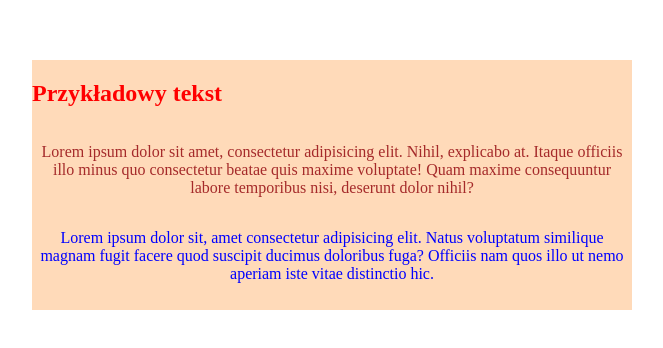
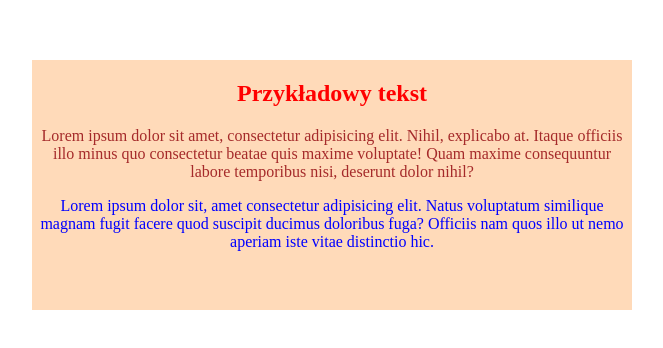
Before and after one commit to mateusz0dziubinski/ZadanieEdycjaNaglowkaParagrafu, a plain HTML site: page index.html in a window 1280 px wide. Shown: the part 198-546 px from the top of the page, without its empty margins (140-803 px from the left). Drawn offline with Linux system fonts and the light colour scheme.

Commit message:
Zadanie: zrobione

```diff
--- a/css/style.css
+++ b/css/style.css
@@ -1,18 +1,14 @@
 h1 {
-    float: left;
     color: red;
 
 }
 
 #p1 {
     color: brown;
-    float: left;
-
 }
 
 #p2 {
     color: blue;
-    float: left;
 }
 
 section{
--- a/index.html
+++ b/index.html
@@ -2,7 +2,7 @@
 <html lang="en">
 <head>
     <meta charset="UTF-8">
-    <link rel="Stylesheet" href="css\style.css">
+    <link rel="Stylesheet" href="css/style.css">
     <title>Document</title>
 </head>
 <body>
```
Also changed, not shown: 1 other file.
